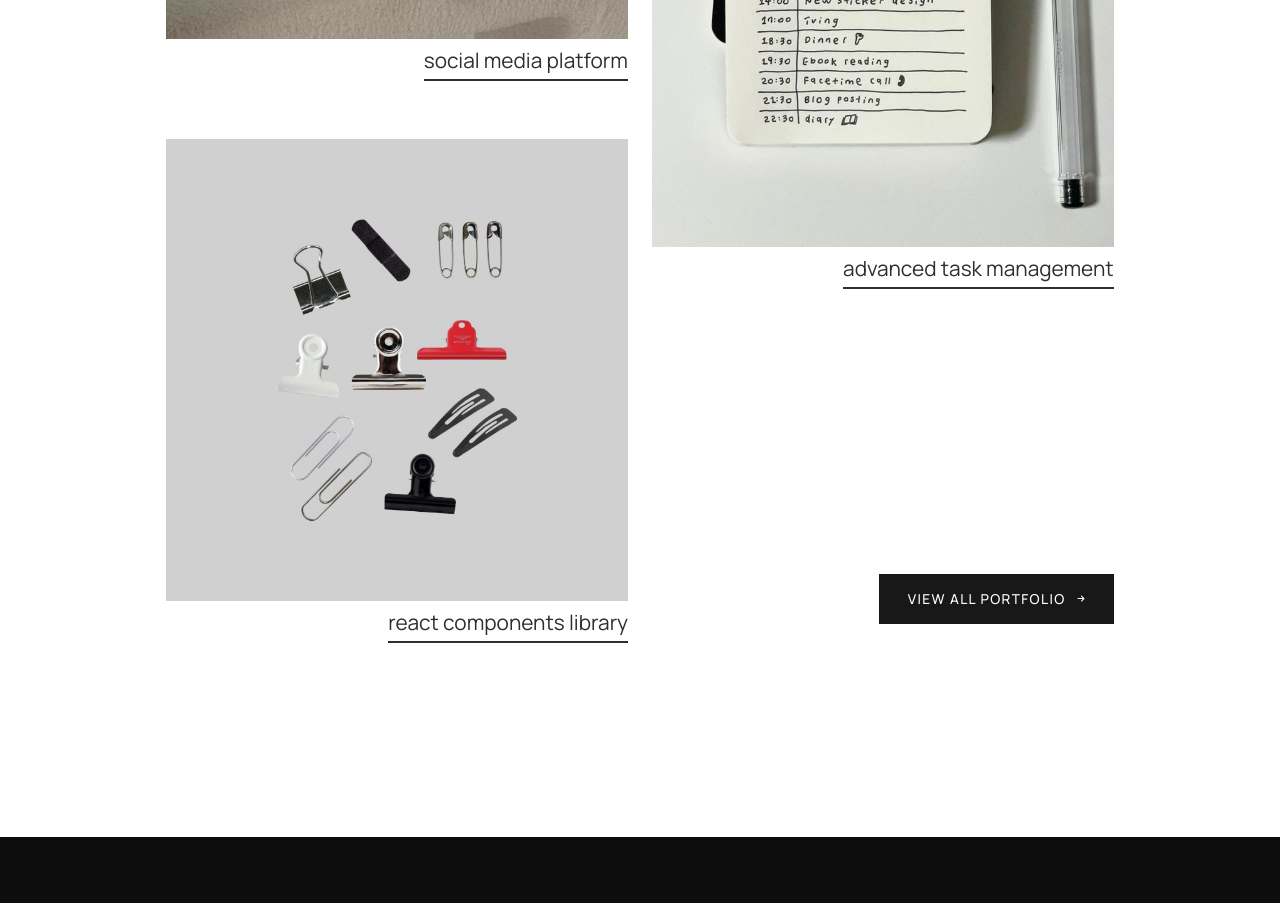
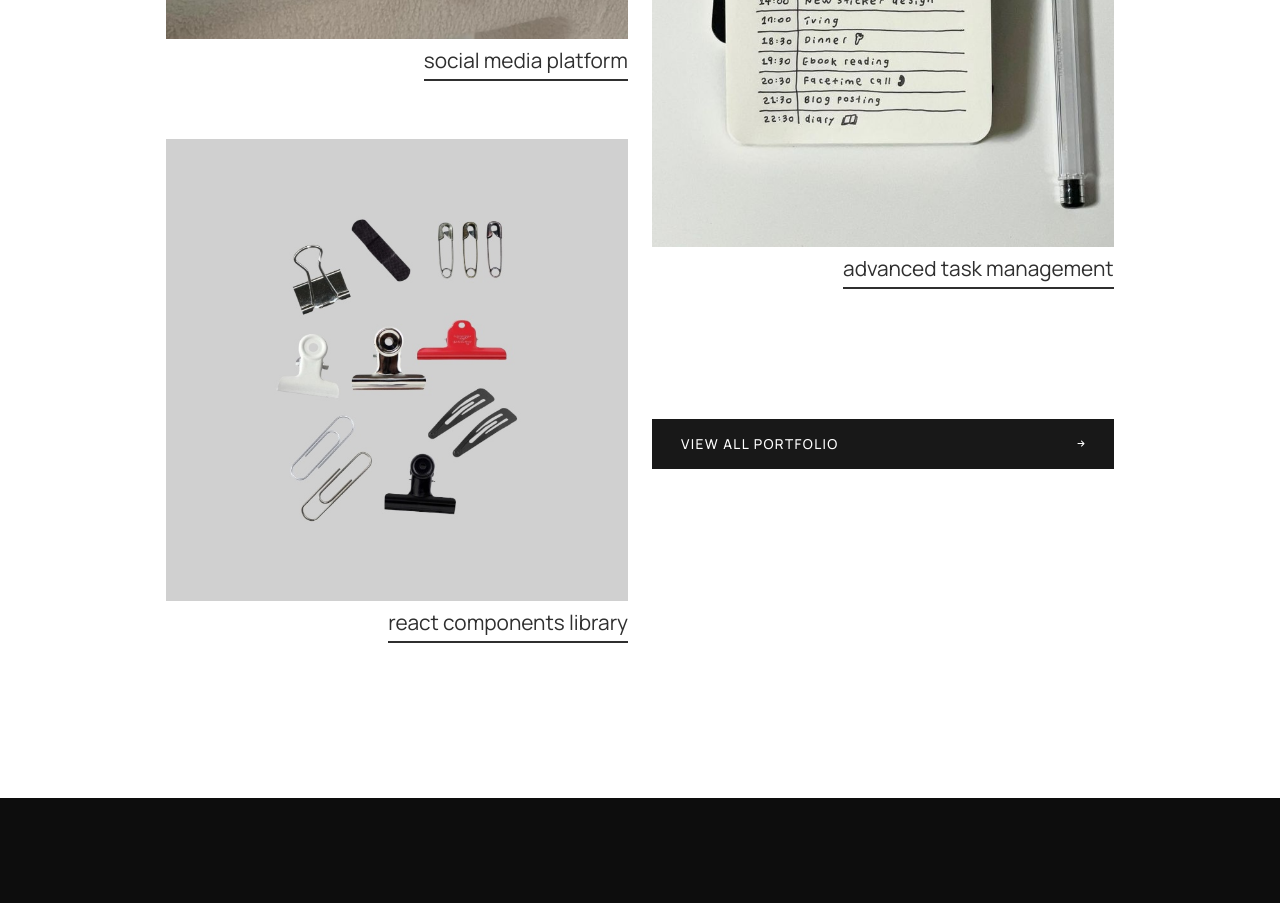
Before and after one commit to dmitrenokdarya/Portfolio, a React app: page / in a window 1280 px wide. Shown: the part 2280-3183 px from the top of the page. Built offline with nearby package versions, Linux system fonts and the light colour scheme.

Commit message:
fix: fix button style in LastWorks component

```diff
--- a/src/components/button/Button.jsx
+++ b/src/components/button/Button.jsx
@@ -1,7 +1,6 @@
 import styled from "styled-components";
 import { Theme } from "../../styles/Theme";
 import { Icon } from "../icon/Icon";
-import { FlexWrapper } from "../FlexWrapper";
 
 type ButtonPropsType = {
     text: string;
--- a/src/layout/sections/lastWorks/LastWorks.tsx
+++ b/src/layout/sections/lastWorks/LastWorks.tsx
@@ -61,11 +61,12 @@ export const LastWorks = () => {
               text="react components library"
               discription="A compact library of reusable React components across three difficulty levels (Pre-junior, Junior, Junior+)."
             />
-            <Link to="/projects">
+            <Link to="/projects" style={{ display: "block", width: "100%" }}>
               <Button
                 text="view all portfolio"
                 padding="0.65em 2.12em"
-                width="17.18em"
+                width="100%"
+                margin="280px 0 0 0 "
               />
             </Link>
           </GridBlockWrapper>
@@ -104,12 +105,7 @@ const GridBlockWrapper = styled.div`
   grid-auto-rows: 13px;
   gap: 3vh;
   grid-template-rows: masonry;
-  & > *:last-child {
-    grid-column: 1 / -1;
-    justify-self: end;
-    margin-top: -9vh;
-    height: auto;
-  }
+
   @media ${Theme.media.lgScreen} {
     grid-auto-rows: 15px;
   }
```
